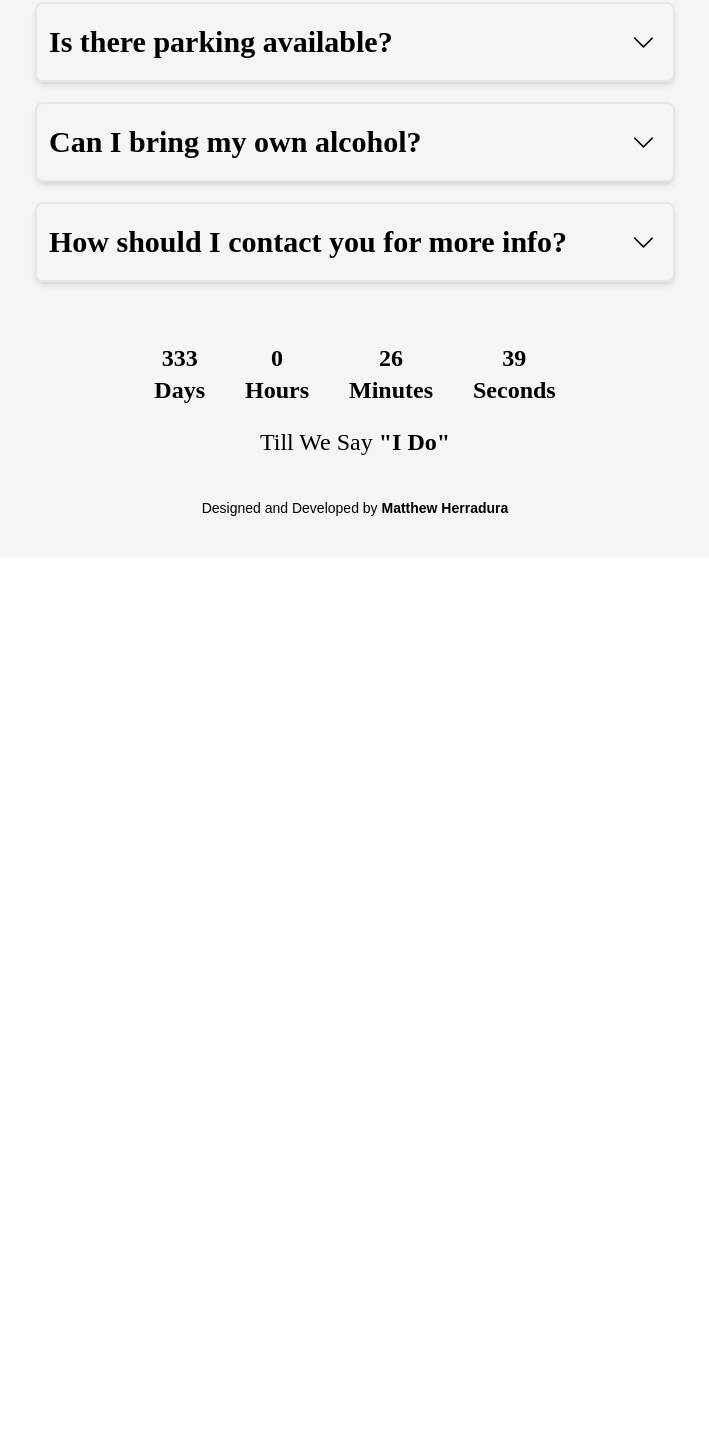
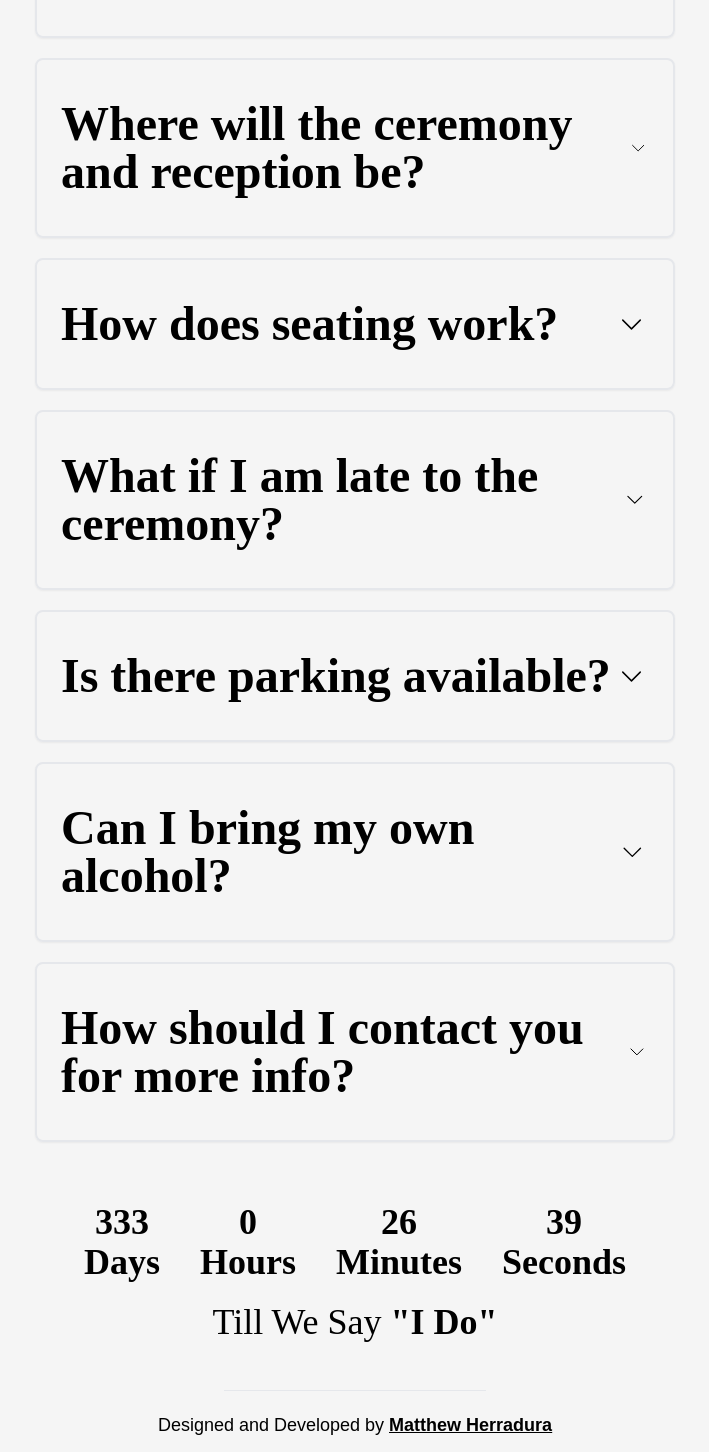
Before and after one commit to matthew-beep/wedding-v2, a Next.js app in the folder wedding-v2/: page /faq in a window 1280 px wide. Shown: the part 1218-2670 px from the top of the page, without its empty margins (285-994 px from the left). Before the commit the page ends 1776 px from the top, so only its background shows below. Built offline with nearby package versions, Linux system fonts and the light colour scheme; a web font is replaced by a local one.

Commit message:
need to look into index bug

```diff
--- a/wedding-v2/src/app/faq/collapsible.tsx
+++ b/wedding-v2/src/app/faq/collapsible.tsx
@@ -63,10 +63,10 @@ const Collapsible: React.FC<CollapsibleProps> = ({ question }) => {
 
   return (
     <motion.div
-      className="flex flex-col font-canto text-black border sm:border-2 rounded-lg mb-5 border-gray-200 w-full cursor-pointer shadow-md"
+      className="flex flex-col font-canto text-black border sm:border-2 rounded-lg mb-5 border-gray-200 w-full cursor-pointer shadow-sm"
     >
       <motion.div
-        className='flex items-center justify-between py-5 px-3' onClick={handleClick}
+        className='flex items-center justify-between py-5 px-3 lg:py-10 lg:px-6' onClick={handleClick}
         initial={{
           backgroundColor: 'rgba(229,231,235, 0)'
         }}
@@ -91,7 +91,7 @@ const Collapsible: React.FC<CollapsibleProps> = ({ question }) => {
         }
 
       >
-        <h2 className='font-bold text-xl sm:text-3xl'>
+        <h2 className='font-bold text-xl sm:text-2xl xl:text-5xl'>
           {q}
         </h2>
         <motion.div
@@ -107,14 +107,14 @@ const Collapsible: React.FC<CollapsibleProps> = ({ question }) => {
       <AnimatePresence>
         {opened &&
             <motion.div
-              className='font-proxima text-lg sm:text-2xl overflow-y-hidden p-3'
+              className='font-proxima text-lg sm:text-2xl overflow-y-hidden'
               variants={collapse}
               initial="hidden"
               animate="show"
               exit="exit"
               transition={{ duration: 0.2, ease: easeOut }}  // transition for the height prop
             >
-              <p className="">
+              <p className="p-3 lg:p-6">
                 {a}
               </p>
             </motion.div>
--- a/wedding-v2/src/app/faq/faq.tsx
+++ b/wedding-v2/src/app/faq/faq.tsx
@@ -115,7 +115,7 @@ const FAQ: React.FC<FAQProps> = ({ }) => {
               }}
             >
               <motion.h2
-                className="text-4xl font-bold"
+                className="text-8xl font-bold"
                 variants={textAnimation}
                 initial="hidden"
                 animate="show"
@@ -124,7 +124,7 @@ const FAQ: React.FC<FAQProps> = ({ }) => {
               </motion.h2>
             </div>
         </div>
-        <div className='flex flex-col w-11/12 sm:w-6/12 mt-5'>
+        <div className='flex flex-col w-11/12 xl:w-6/12 mt-5'>
           {questions.map(question =>
             <Collapsible key={question.id} question={question} />  // Pass the question as a prop to the Collapsible component
           )}
--- a/wedding-v2/src/app/footer.tsx
+++ b/wedding-v2/src/app/footer.tsx
@@ -42,7 +42,7 @@ const Footer: React.FC<FooterProps> = ({  }) => {
   return (
     <footer className= "bg-[#f5f5f5] font-canto text-2xl flex flex-col items-center min-h-54 py-10 text-black flex flex-col items-center justify-around">
       <section className='w-full'>
-        <div className='flex flex-col items-center justify-center mb-5'>
+        <div className='flex flex-col items-center justify-center mb-5 lg:text-4xl'>
           <div className='flex items-center w-11/12 justify-center gap-10 font-canto font-semibold'>
             <div className='flex flex-col items-center'>
               <div>
@@ -82,8 +82,9 @@ const Footer: React.FC<FooterProps> = ({  }) => {
           </div>
         </div>
       </section>
-      <section>
-        <h5 className='text-center text-sm font-proxima'>Designed and Developed by <span className='font-semibold'><Link href="https://www.mherradura.com/" target='_blank'>Matthew Herradura</Link></span></h5>
+      <section className='py-2'>
+        <hr className='m-auto h-px w-8/12'/>
+        <h5 className=' mt-5 text-center text-sm font-proxima lg:text-lg'>Designed and Developed by <span className='font-semibold underline'><Link href="https://www.mherradura.com/" target='_blank'>Matthew Herradura</Link></span></h5>
       </section>
     </footer>
   );
--- a/wedding-v2/src/app/gallery.tsx
+++ b/wedding-v2/src/app/gallery.tsx
@@ -4,7 +4,7 @@
 import Image from "next/image";
 import React from 'react';
 import landing1 from './img/hero.jpg';
-import landing2 from './img/preferred.jpg';
+import landing2 from './img/elevator.jpg';
 import landing3 from './img/pillars.jpg';
 import landing4 from './img/dark.jpg';
 import {useEffect, useState} from 'react'
@@ -143,6 +143,8 @@ const Gallery: React.FC<GalleryProps> = ({}) => {
     //Implementing the setInterval method
     let interval: NodeJS.Timeout | undefined;
     if (timerEnable) {
+      console.log(curr)
+      console.log(next)
       interval = setInterval(() => {
         const currTime = timer.get();
         if (currTime >= timerEnd) {
@@ -204,7 +206,7 @@ const Gallery: React.FC<GalleryProps> = ({}) => {
               if (direction == "next") {
                 setCurr(next);
               } else {
-                setCurr(prev)
+                setCurr(prev);
               }
 
               setNextDisplay(false);
```
Also changed, not shown: wedding-v2/src/app/img/faq-lg.jpg (added), 1 other file (tests, documents, lock files or other folders).
